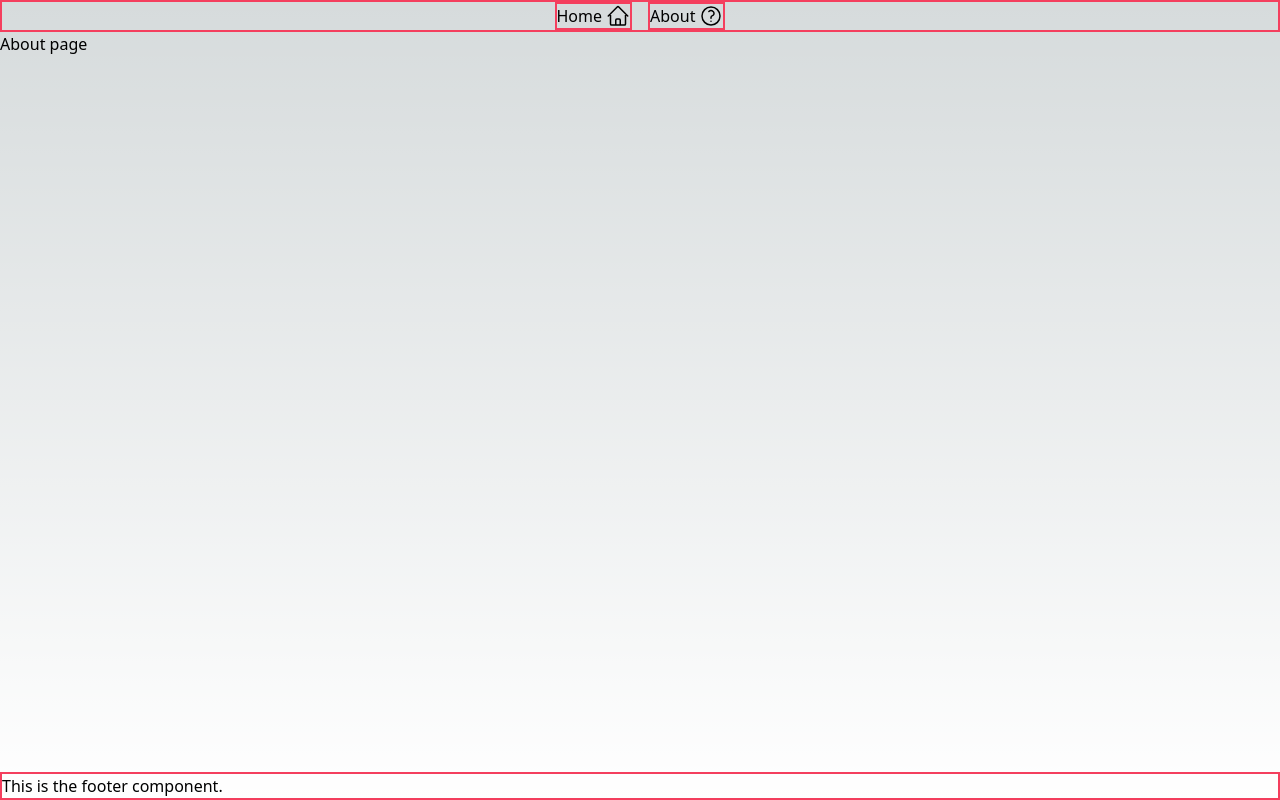
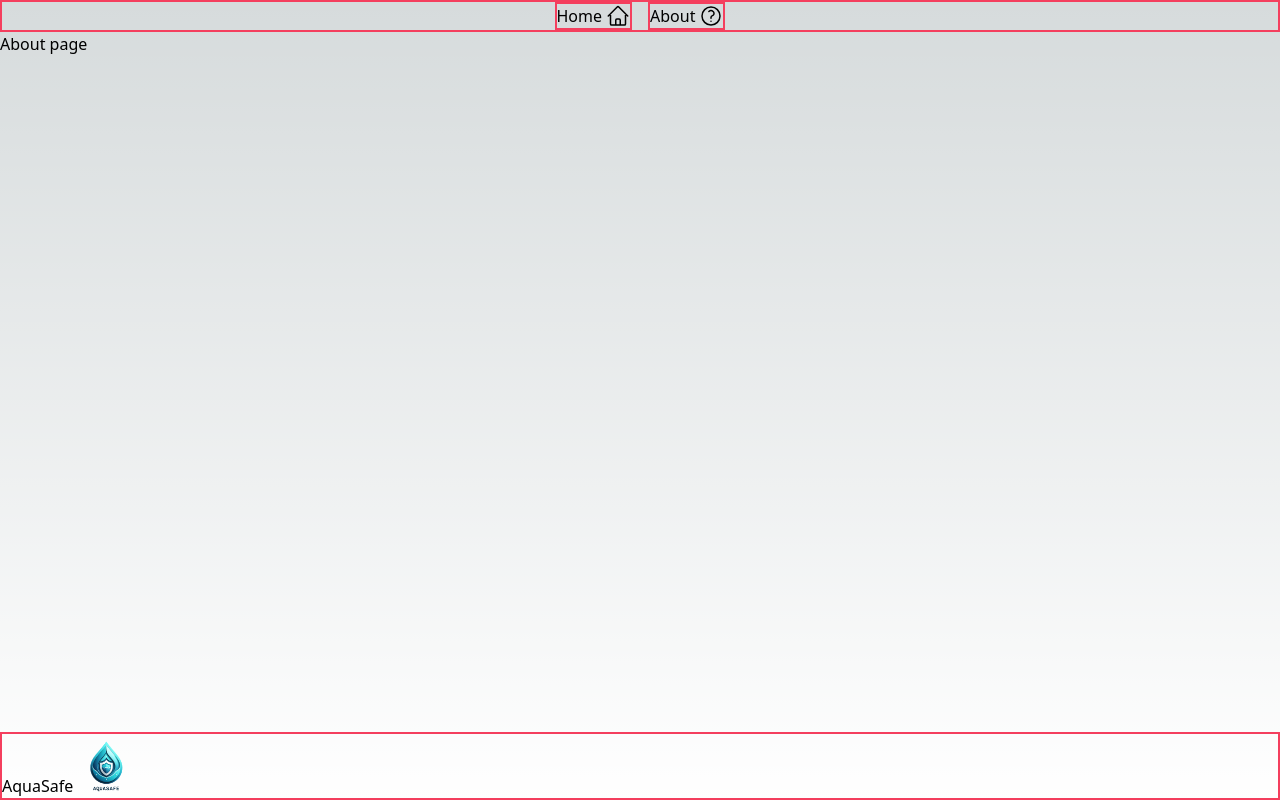
Before and after one commit to davidballezaa/aquasafe, a Next.js app: page /about in a window 1280 px wide. Built offline with nearby package versions, Linux system fonts and the light colour scheme.

Commit message:
Cambios footer logo

```diff
--- a/src/app/components/Footer.js
+++ b/src/app/components/Footer.js
@@ -1,7 +1,15 @@
+import Image from "next/image";
+
 const Footer = () => {
   return (
     <footer class="border-2 border-rose-500 flex items-end">
-      <p>This is the footer component.</p>
+      <p>AquaSafe</p>
+      <Image
+        src="/AquaSafeLogoTransparentBackground.png"
+        alt="LogoAquaSafe"
+        width="64"
+        height="100"
+      />
     </footer>
   );
 };
```
Also changed, not shown: public/AquaSafeLogo.png (added), public/AquaSafeLogoTransparentBackground.png (added).
